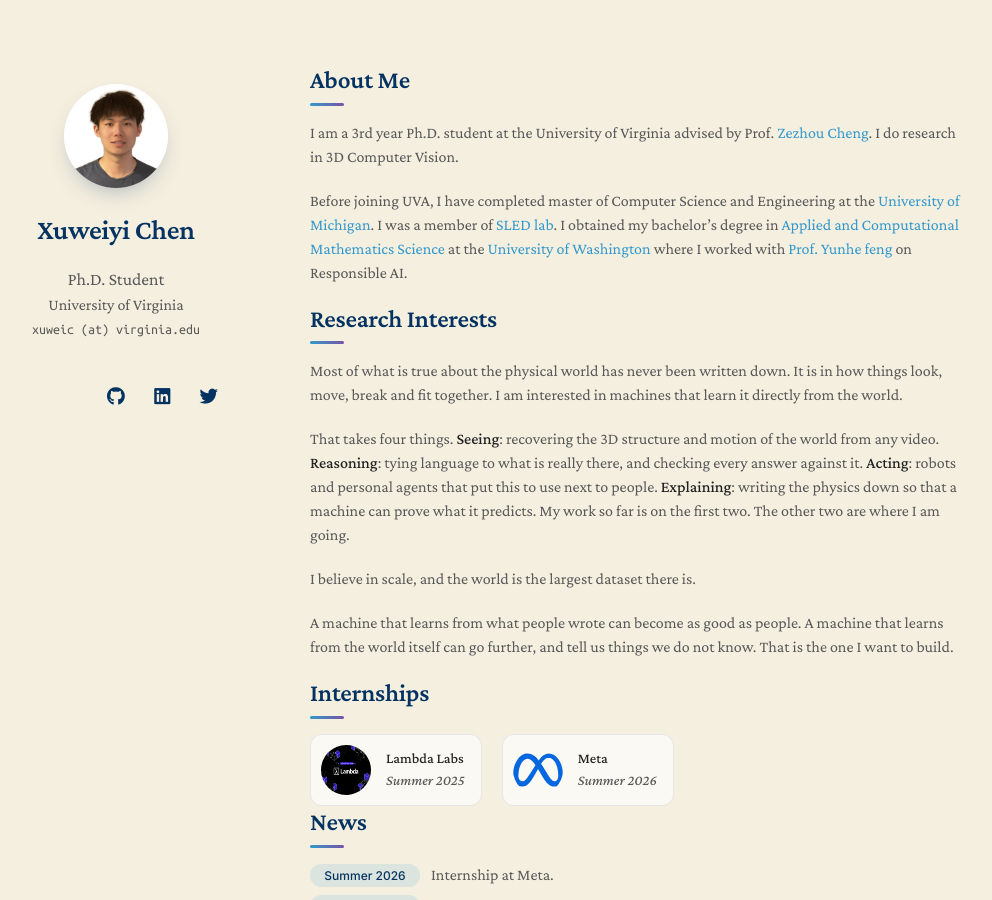
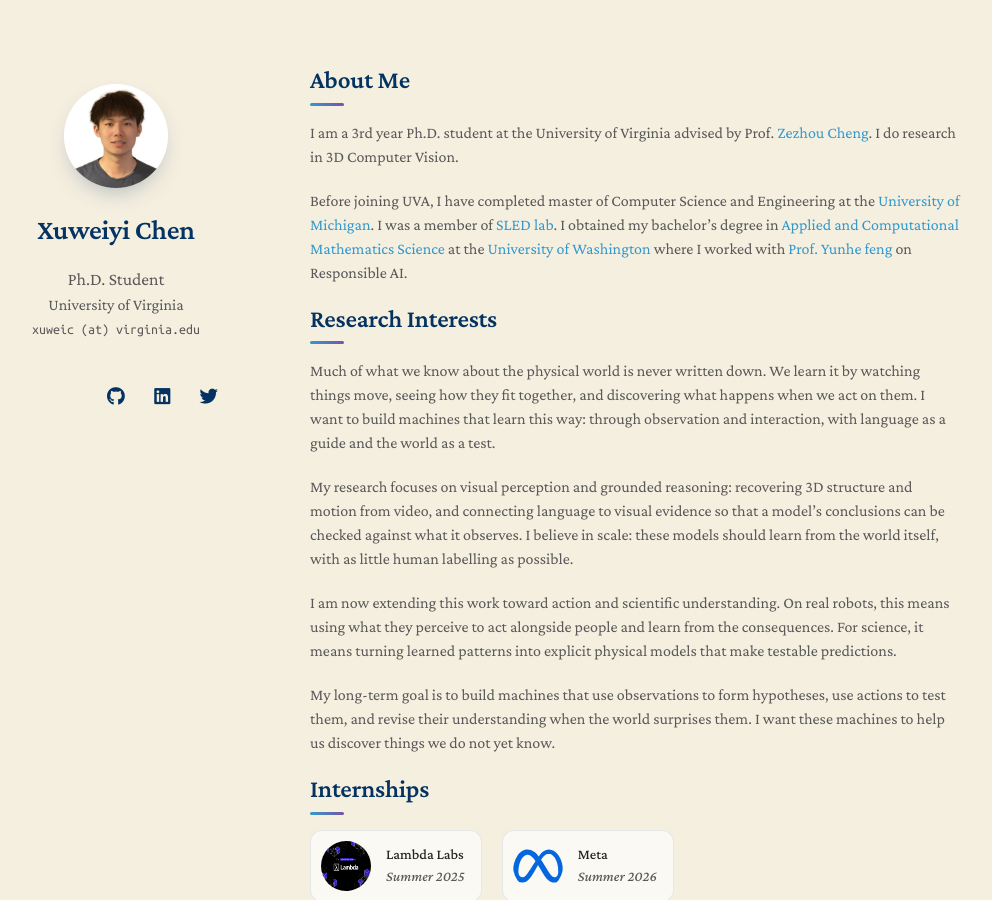
Before and after one commit to XuweiyiChen/xuweiyichen.github.io, a Jekyll site: the page built from index.md, in a window 1280 px wide and 900 px high. Shown: the whole window, without its empty margins (160-1152 px from the left). Built offline with Jekyll 4.4.1, drawn with Linux system fonts in a browser that asks for light colours; nearby versions of some CDN libraries; a style sheet for code colours, icons or effects is not loaded; our own code applies the rules of GitHub Pages for plain Markdown files.

Commit message:
Homepage: Research Interests rewritten (observation and interaction, language as a guide and the world as a test)

```diff
--- a/index.md
+++ b/index.md
@@ -10,13 +10,13 @@ Before joining UVA, I have completed master of Computer Science and Engineering
 
 ## Research Interests
 
-Most of what is true about the physical world has never been written down. It is in how things look, move, break and fit together. I am interested in machines that learn it directly from the world.
+Much of what we know about the physical world is never written down. We learn it by watching things move, seeing how they fit together, and discovering what happens when we act on them. I want to build machines that learn this way: through observation and interaction, with language as a guide and the world as a test.
 
-That takes four things. **Seeing**: recovering the 3D structure and motion of the world from any video. **Reasoning**: tying language to what is really there, and checking every answer against it. **Acting**: robots and personal agents that put this to use next to people. **Explaining**: writing the physics down so that a machine can prove what it predicts. My work so far is on the first two. The other two are where I am going.
+My research focuses on visual perception and grounded reasoning: recovering 3D structure and motion from video, and connecting language to visual evidence so that a model's conclusions can be checked against what it observes. I believe in scale: these models should learn from the world itself, with as little human labelling as possible.
 
-I believe in scale, and the world is the largest dataset there is.
+I am now extending this work toward action and scientific understanding. On real robots, this means using what they perceive to act alongside people and learn from the consequences. For science, it means turning learned patterns into explicit physical models that make testable predictions.
 
-A machine that learns from what people wrote can become as good as people. A machine that learns from the world itself can go further, and tell us things we do not know. That is the one I want to build.
+My long-term goal is to build machines that use observations to form hypotheses, use actions to test them, and revise their understanding when the world surprises them. I want these machines to help us discover things we do not yet know.
 
 ## Internships
 
```
